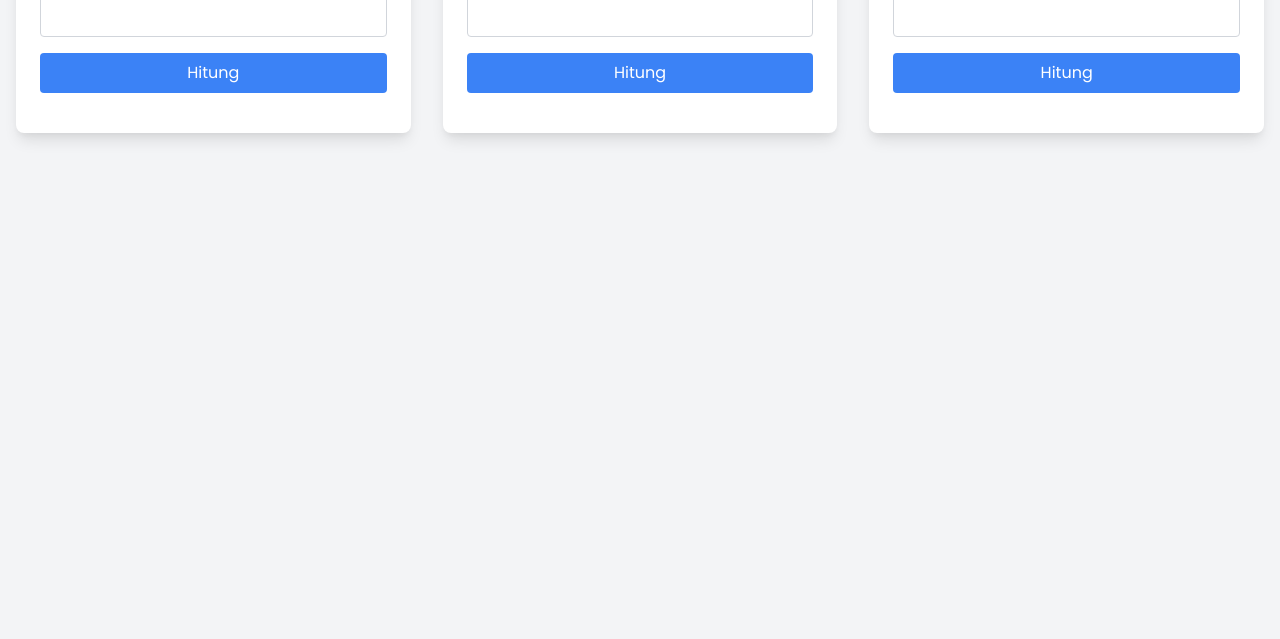
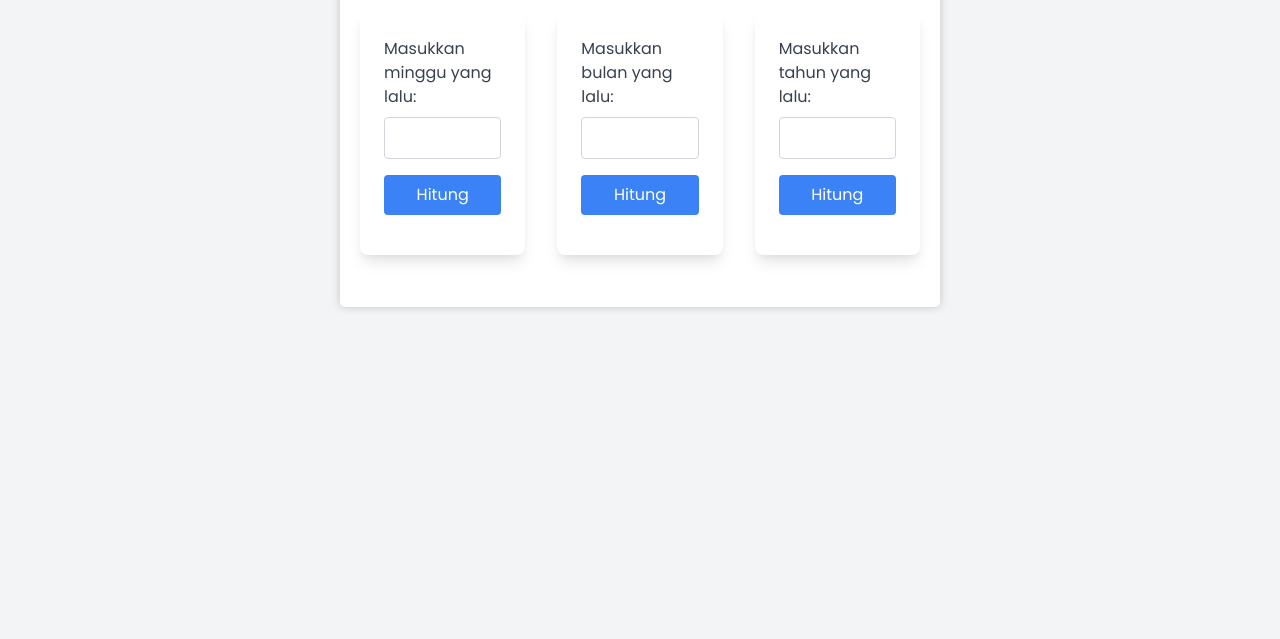
Before and after one commit to AgusPribadi/Hitung-MBT, a plain HTML site: page index.html in a window 1280 px wide. Shown: the part 161-800 px from the top of the page. Drawn offline with nearby package versions, Linux system fonts and the light colour scheme.

Commit message:
style container

```diff
--- a/style.css
+++ b/style.css
@@ -1,3 +1,13 @@
 .font-poppins {
     font-family: "Poppins", sans-serif;
 }
+
+.container {
+    background-color: white;
+    box-shadow: 0 0 10px rgba(0, 0, 0, 0.2);
+    padding: 20px;
+    max-width: 600px;
+    margin: 0 auto;
+    border-radius: 5px;
+    margin-top: 50px;
+}
```
